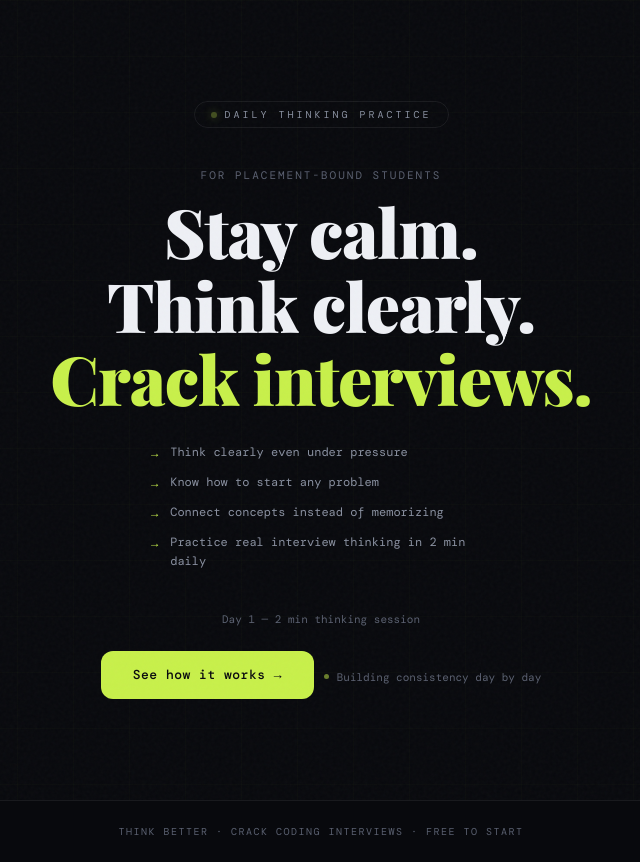
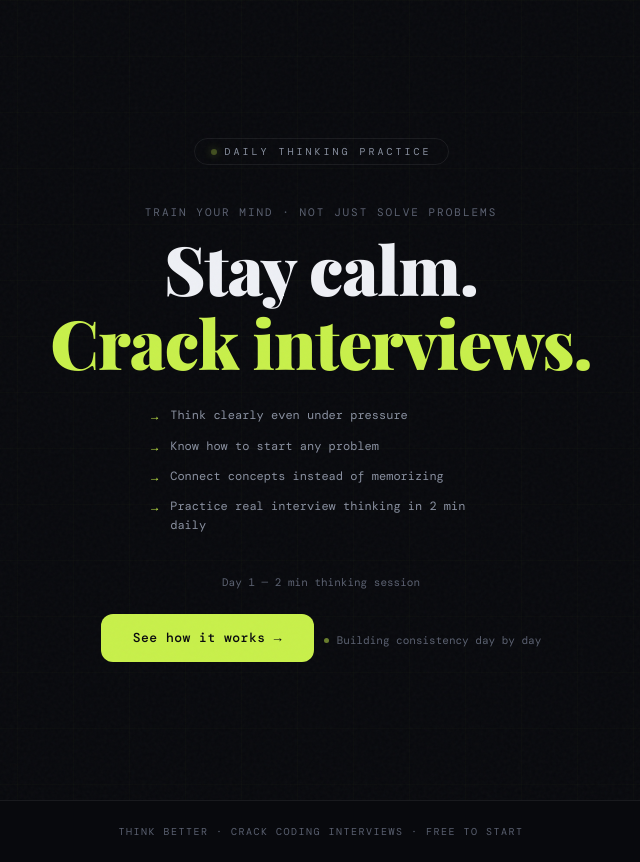
Before and after one commit to vedap24/think-better, a plain HTML site: page index.html in a window 1280 px wide. Shown: the whole page, without its empty margins (319-959 px from the left). Drawn offline with nearby package versions, Linux system fonts and the light colour scheme; a web font is replaced by a local one.

Commit message:
updated few lines in screen 1

```diff
--- a/index.html
+++ b/index.html
@@ -444,8 +444,8 @@ h1 .accent { color: var(--accent); }
 <section class="screen active" id="screen-hero" role="main">
   <div class="wrap">
     <div class="eyebrow"><span class="eyebrow-dot"></span>Daily thinking practice</div>
-    <div class="hero-tag">For placement-bound students</div>
-    <h1>Stay calm.<br>Think clearly.<br><span class="accent">Crack interviews.</span></h1>
+    <div class="hero-tag">Train your mind · Not just solve problems</div>
+    <h1>Stay calm.<br><span class="accent">Crack interviews.</span></h1>
 
     <div class="promise-list" role="list">
       <div class="promise-item" role="listitem">Think clearly even under pressure</div>
```
